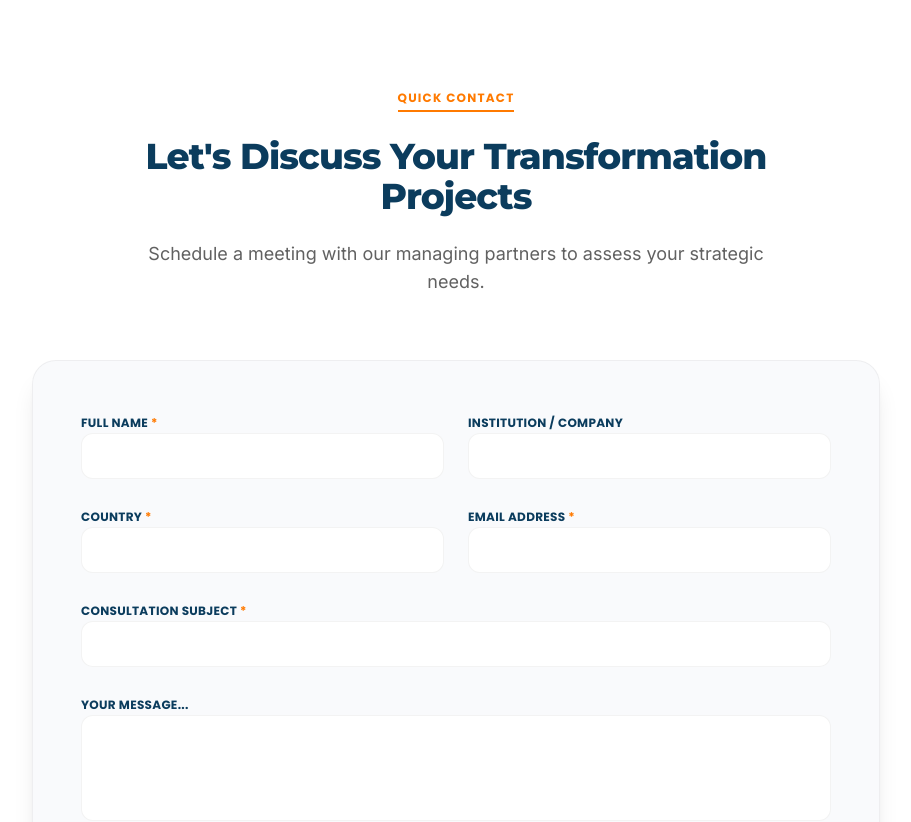
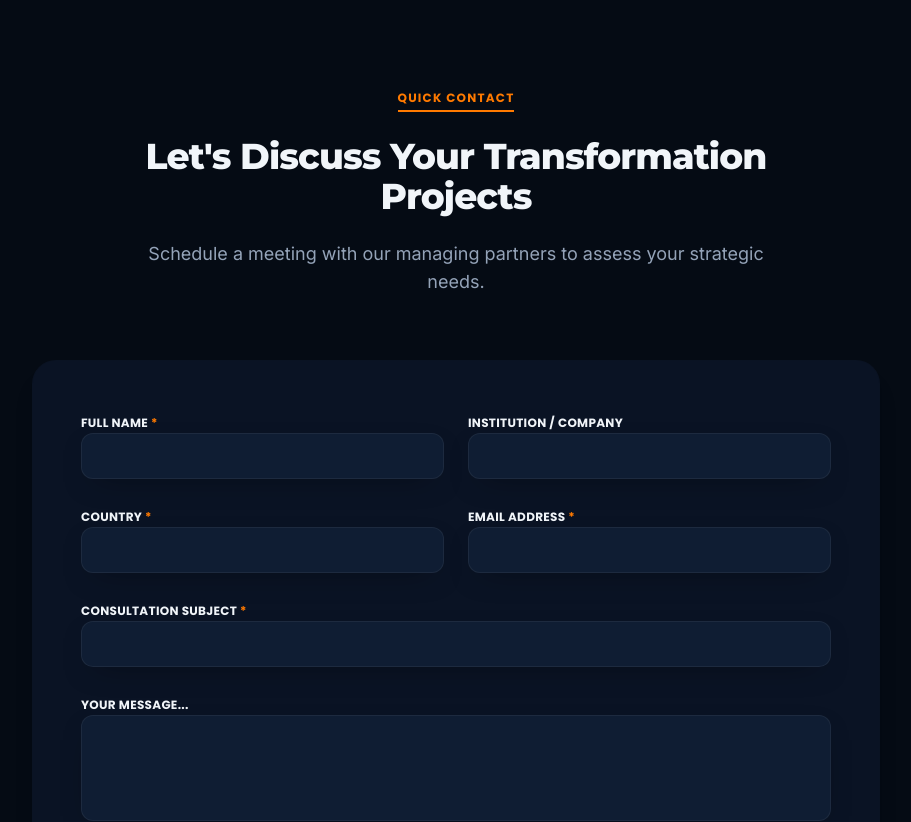
Before and after one commit to ITAINNOVATE/Saninova, a Next.js app: page /contact in a window 1280 px wide. Shown: the part 860-1682 px from the top of the page, without its empty margins (184-1095 px from the left). Built offline with nearby package versions, Linux system fonts and the light colour scheme; no server answers.

Commit message:
Design: Implemented Premium Midnight dark theme overlay in global CSS

```diff
--- a/src/app/globals.css
+++ b/src/app/globals.css
@@ -74,3 +74,136 @@ body {
 ::-webkit-scrollbar-thumb:hover {
   background: #0B3C5D;
 }
+
+/* =============================================
+   PREMIUM MIDNIGHT DARK THEME OVERLAY
+   Designed to instantly transform SaniNova into
+   a high-end medical tech dark aesthetic.
+   ============================================= */
+
+/* 1. Core Page Backgrounds */
+html,
+body {
+  background-color: #050B14;
+  color: #F8FAFC;
+}
+
+/* Invert base div background targets */
+.bg-white {
+  background-color: #050B14 !important;
+}
+
+/* Convert light sections to deep sub-blocks */
+.bg-light,
+.bg-light\/30,
+.bg-light\/50,
+[class*="bg-light"] {
+  background-color: #0A1324 !important;
+}
+
+/* 2. Cards and Interactive Containers (Slightly lighter elevated slate) */
+.bg-white.shadow-md,
+.bg-white.shadow-lg,
+.bg-white.rounded-2xl,
+.bg-white.border-dark\/5,
+.bg-white.p-8,
+.bg-white.p-6,
+.bg-white.shadow-xl {
+  background-color: #0F1D33 !important;
+  border-color: rgba(255, 255, 255, 0.06) !important;
+  box-shadow: 0 10px 30px -15px rgba(0, 0, 0, 0.5) !important;
+}
+
+/* Expertises dynamic cards */
+.hover\:shadow-xl:hover {
+  box-shadow: 0 20px 40px -15px rgba(0, 168, 120, 0.15) !important;
+}
+
+/* 3. Typography Inversion (Ensuring crisp, modern contrast) */
+.text-dark,
+.text-dark\/90,
+.text-dark\/80,
+.text-dark\/70,
+.text-dark\/60,
+[class*="text-dark"] {
+  color: #F1F5F9 !important;
+}
+
+/* Subtext tones for visual hierarchy */
+.text-dark\/70,
+.text-dark\/60 {
+  color: #94A3B8 !important;
+}
+
+/* Primary title exceptions to make them pop */
+h1, h2, h3, h4 {
+  color: #FFFFFF !important;
+}
+
+/* Keep primary text classes intact if they contain brand accents */
+.text-primary {
+  color: #0B3C5D !important;
+}
+/* Make primary text titles visible on dark if they have high contrast requirements */
+.text-primary:not(button):not(a) {
+  color: #F1F5F9 !important;
+}
+
+/* 4. Navbar Tuning */
+/* When scrolled, make it sleek glass midnight */
+nav.bg-white\/90 {
+  background-color: rgba(5, 11, 20, 0.9) !important;
+  backdrop-filter: blur(16px) !important;
+  border-bottom-color: rgba(255, 255, 255, 0.06) !important;
+}
+
+/* Mobile nav drawer */
+.lg\:hidden.absolute.bg-white {
+  background-color: #0A1324 !important;
+  border-color: rgba(255, 255, 255, 0.06) !important;
+}
+
+/* 5. Forms and Inputs Tuning */
+input,
+textarea,
+select {
+  background-color: #0A1324 !important;
+  border-color: rgba(255, 255, 255, 0.1) !important;
+  color: #FFFFFF !important;
+}
+
+input::placeholder,
+textarea::placeholder {
+  color: #64748B !important;
+}
+
+input:focus,
+textarea:focus {
+  border-color: #FF7A00 !important;
+  background-color: #0F1D33 !important;
+}
+
+/* Label Tuning */
+label,
+.font-semibold.text-dark {
+  color: #E2E8F0 !important;
+}
+
+/* 6. Brand Accents Continuity */
+.bg-orange {
+  background-color: #FF7A00 !important;
+}
+
+.text-orange {
+  color: #FF7A00 !important;
+}
+
+/* Bullet points / icons in lists */
+.text-accent {
+  color: #00A878 !important;
+}
+
+/* Advantages specific container tuning */
+.border-light, .border-light\/20 {
+  border-color: rgba(255, 255, 255, 0.05) !important;
+}
```
